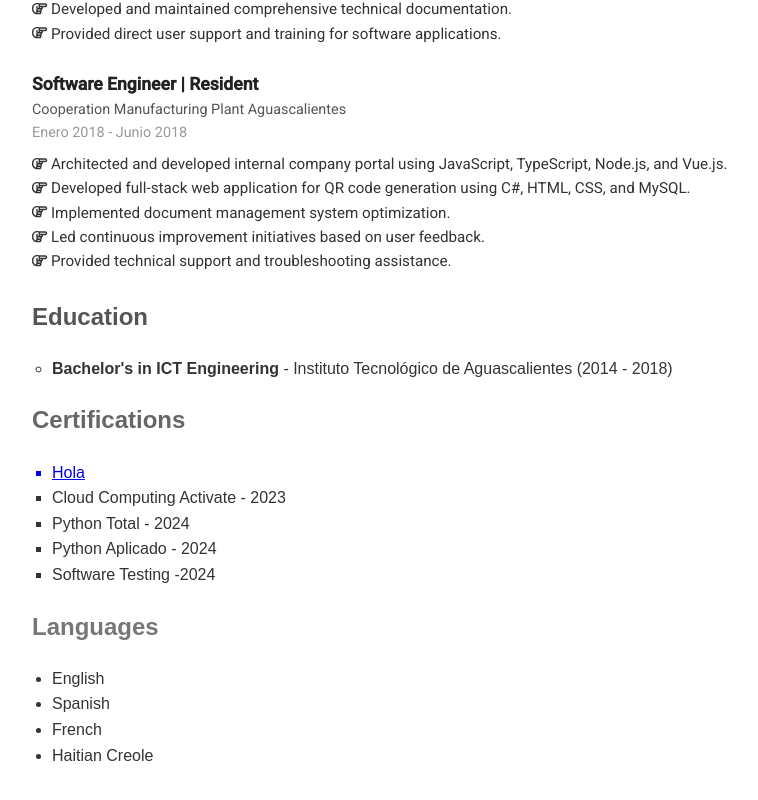
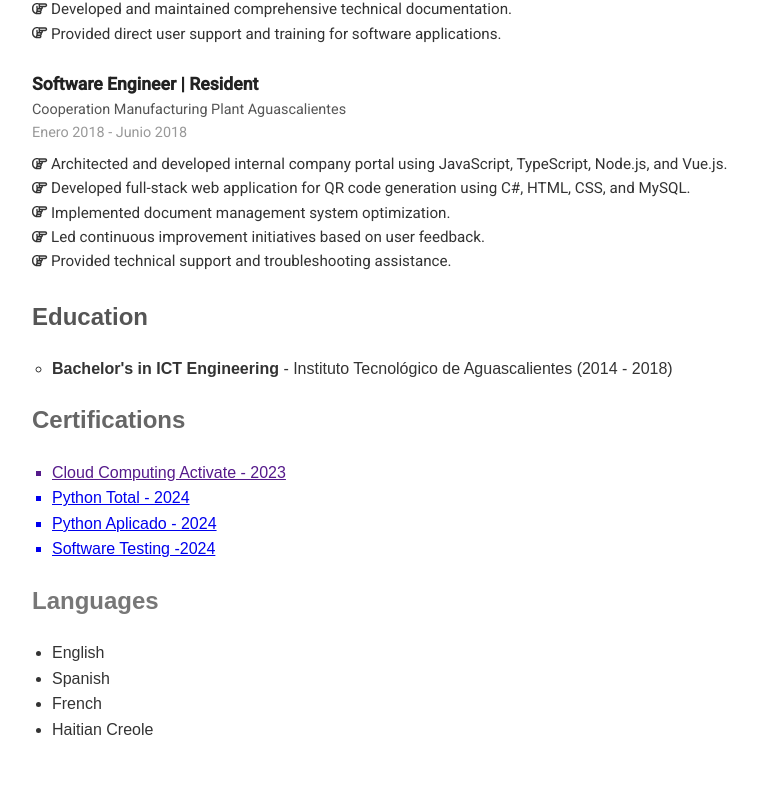
Before and after one commit to Duck1993/Curiculum_Dukens, a Vue app: page / in a window 1280 px wide. Shown: the part 2074-2874 px from the top of the page, without its empty margins (208-966 px from the left). Built offline with nearby package versions, Linux system fonts and the light colour scheme.

Commit message:
Certification fix

```diff
--- a/src/components/CertificationsSection.vue
+++ b/src/components/CertificationsSection.vue
@@ -2,11 +2,11 @@
   <div>
     <h2>Certifications</h2>
     <ul>
-      <a href="https://mail.google.com/mail/u/0/?tab=rm&ogbl#inbox"><li>Hola</li></a>
-      <li>Cloud Computing Activate - 2023</li>
-      <li>Python Total - 2024</li>
-      <li>Python Aplicado - 2024</li>
-      <li>Software Testing -2024</li>
+
+      <a href=""><li>Cloud Computing Activate - 2023</li></a>
+      <a href="https://www.udemy.com/certificate/UC-9b83386b-3c56-42e1-9952-a249ca052b13/"><li>Python Total - 2024</li></a>
+      <a href="https://www.udemy.com/certificate/UC-c242edbd-1a38-48b9-8829-8ad8cabc91f1/"><li>Python Aplicado - 2024</li></a>
+      <a href="https://www.udemy.com/certificate/UC-efbb5962-f503-4504-a486-47430b07620f/"><li>Software Testing -2024</li></a>
     </ul>
   </div>
 </template>
```
